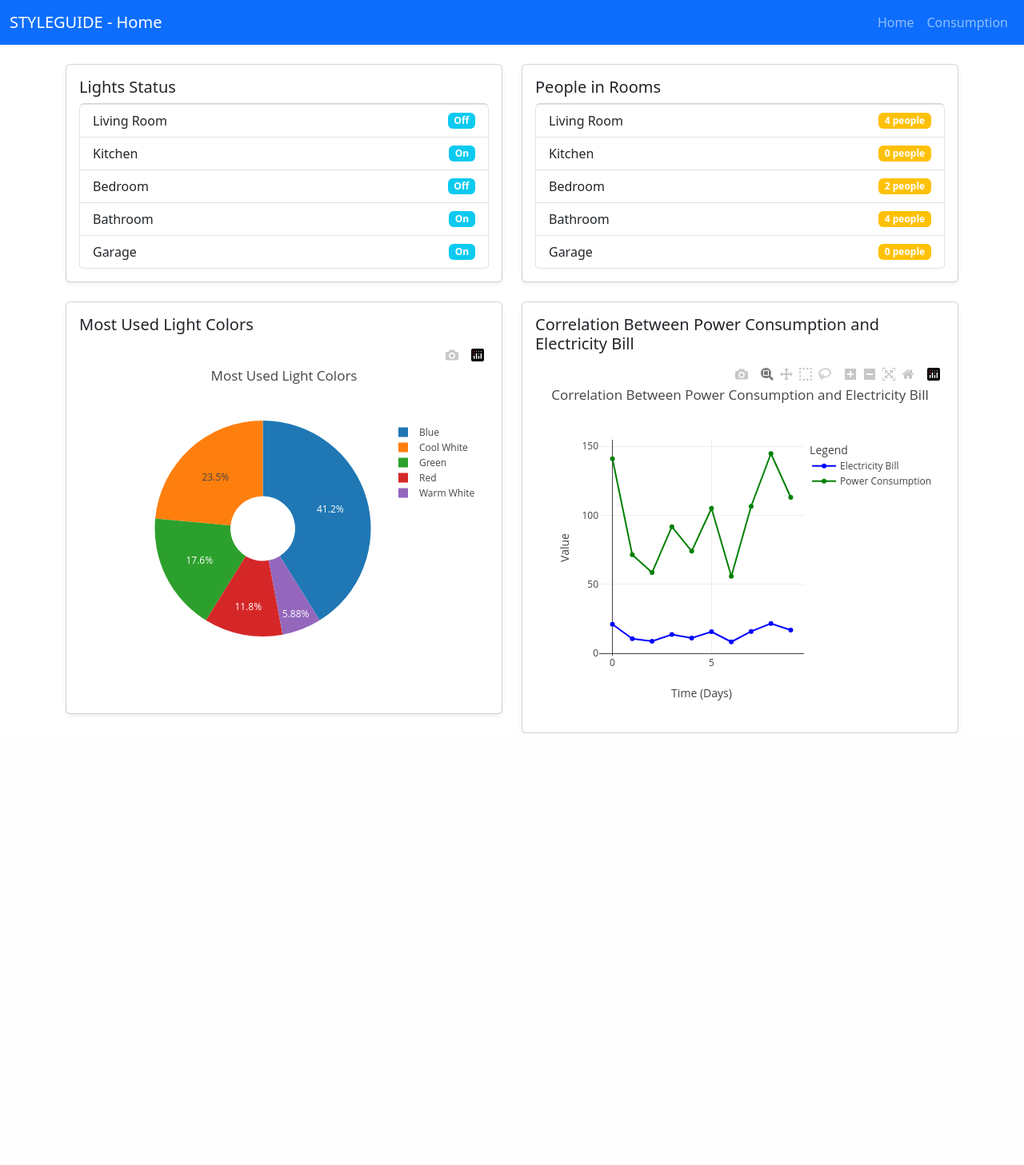
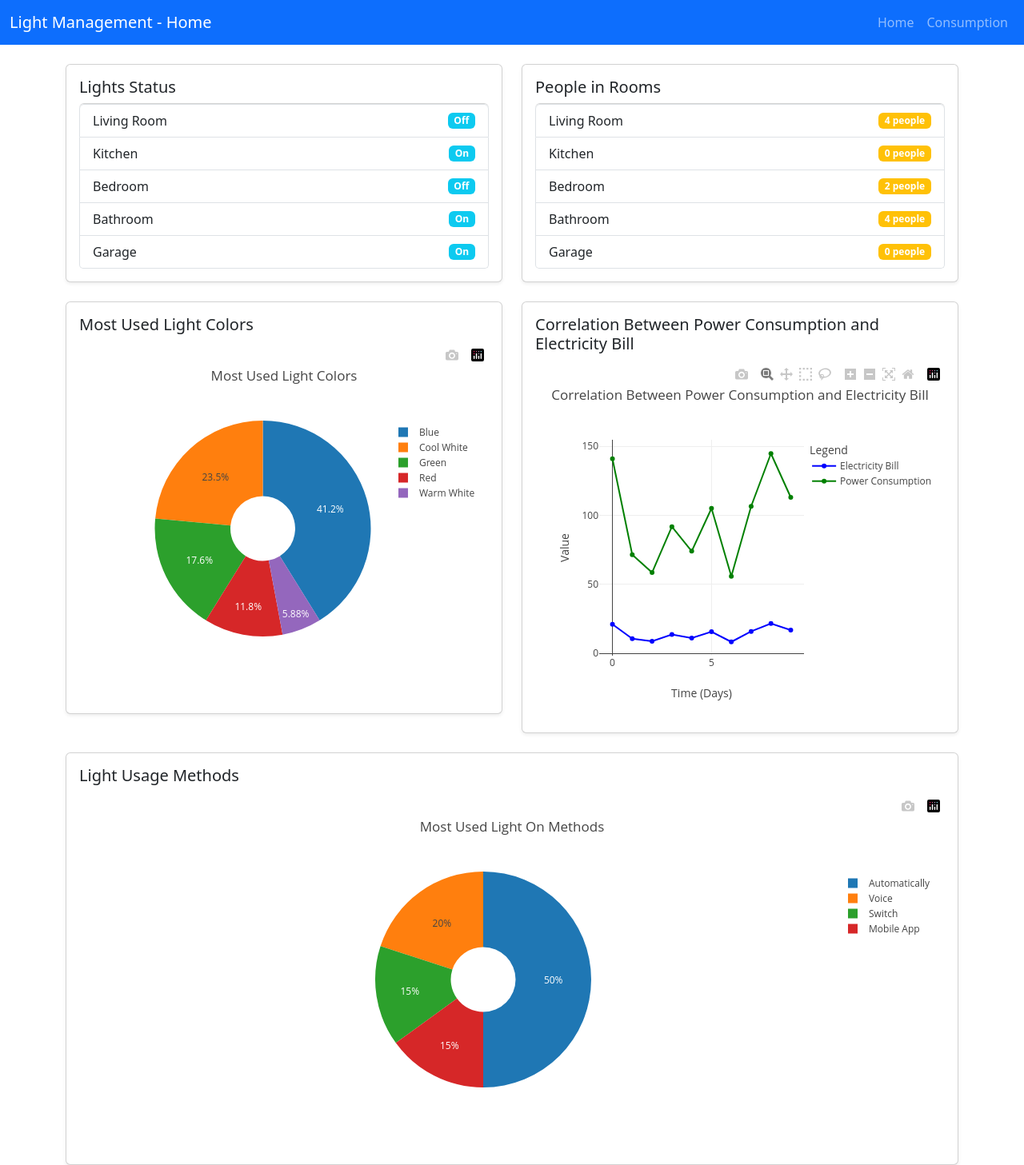
Before and after one commit to SaverioNapolitano/STYLEGUIDE-server, a Flask app: page / in a window 1280 px wide. Shown: the whole page at 80% size. Before the commit the page ends 917 px from the top, so only its background shows below. Run offline with Flask 3, Linux system fonts and the light colour scheme; some libraries are stand-ins or nearby versions.

Commit message:
UI update

```diff
--- a/app.py
+++ b/app.py
@@ -14,6 +14,7 @@ people_in_rooms = {room: random.randint(0, 4) for room in rooms}
 past_power_consumption = [random.uniform(50, 150) for _ in range(10)]
 future_power_consumption = [random.uniform(60, 140) for _ in range(10)]
 colors_usage = {'Blue': 35, 'Cool White': 20, 'Green': 15, 'Red': 10, 'Warm White': 5}
+light_usage_methods = {"Automatically": 50, "Voice": 20, "Switch": 15, "Mobile App": 15}
 
 # Simulated electricity bill data (assume price per kWh = 0.15)
 electricity_bill = [consumption * 0.15 for consumption in past_power_consumption]
@@ -57,6 +58,18 @@ def home():
         "layout": go.Layout(title='Most Used Light Colors')
     }
 
+    # Light usage methods pie chart
+    light_usage_methods_graph = {
+        "data": [
+            go.Pie(
+                labels=list(light_usage_methods.keys()),
+                values=list(light_usage_methods.values()),
+                hole=.3
+            )
+        ],
+        "layout": go.Layout(title='Most Used Light On Methods')
+    }
+
     # Correlation between power consumption and electricity bill (continuous graph)
     consumption_bill_correlation_graph = {
         "data": [
@@ -89,7 +102,8 @@ def home():
         lights_status=lights_status,
         people_in_rooms=people_in_rooms,
         color_usage_graph=json.dumps(color_usage_graph, cls=plotly.utils.PlotlyJSONEncoder),
-        consumption_bill_correlation_graph=json.dumps(consumption_bill_correlation_graph, cls=plotly.utils.PlotlyJSONEncoder)
+        consumption_bill_correlation_graph=json.dumps(consumption_bill_correlation_graph, cls=plotly.utils.PlotlyJSONEncoder),
+        light_usage_methods_graph=json.dumps(light_usage_methods_graph, cls=plotly.utils.PlotlyJSONEncoder)
     )
 
 @app.route('/consumption')
--- a/templates/home.html
+++ b/templates/home.html
@@ -10,7 +10,7 @@
 <body>
     <nav class="navbar navbar-expand-lg navbar-dark bg-primary">
         <div class="container-fluid">
-            <a class="navbar-brand" href="#">STYLEGUIDE - Home</a>
+            <a class="navbar-brand" href="#">Light Management - Home</a>
             <button class="navbar-toggler" type="button" data-bs-toggle="collapse" data-bs-target="#navbarNav" aria-controls="navbarNav" aria-expanded="false" aria-label="Toggle navigation">
                 <span class="navbar-toggler-icon"></span>
             </button>
@@ -63,6 +63,14 @@
                 </div>
             </div>
         </div>
+        <div class="row mt-4">
+            <div class="col-md-12">
+                <div class="card shadow-sm p-3">
+                    <h5 class="card-title">Light Usage Methods</h5>
+                    <div id="light_usage_methods_graph"></div>
+                </div>
+            </div>
+        </div>
     </div>
     <script>
         var colorUsageGraph = {{ color_usage_graph|safe }};
@@ -70,6 +78,9 @@
 
         var consumptionBillGraph = {{ consumption_bill_correlation_graph|safe }};
         Plotly.newPlot('consumption_bill_correlation_graph', consumptionBillGraph.data, consumptionBillGraph.layout);
+
+        var lightUsageMethodsGraph = {{ light_usage_methods_graph|safe }};
+        Plotly.newPlot('light_usage_methods_graph', lightUsageMethodsGraph.data, lightUsageMethodsGraph.layout);
     </script>
     <script src="https://cdn.jsdelivr.net/npm/bootstrap@5.3.0/dist/js/bootstrap.bundle.min.js"></script>
 </body>
```
